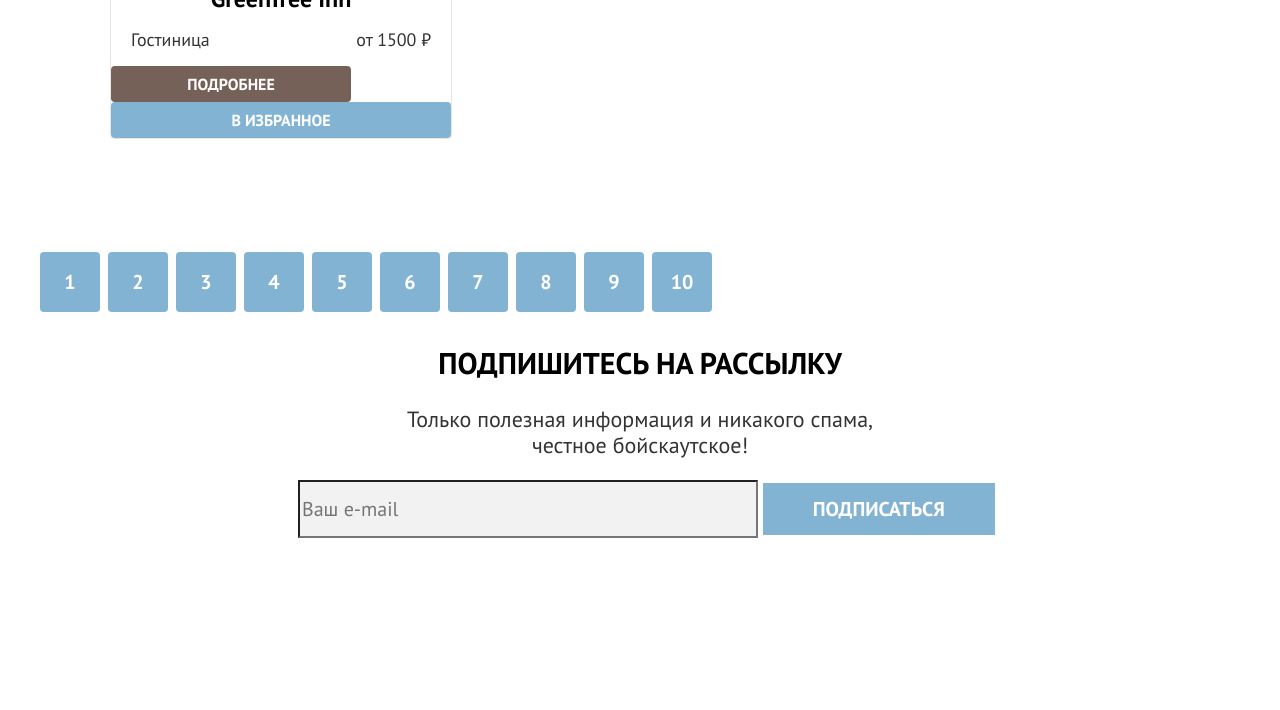
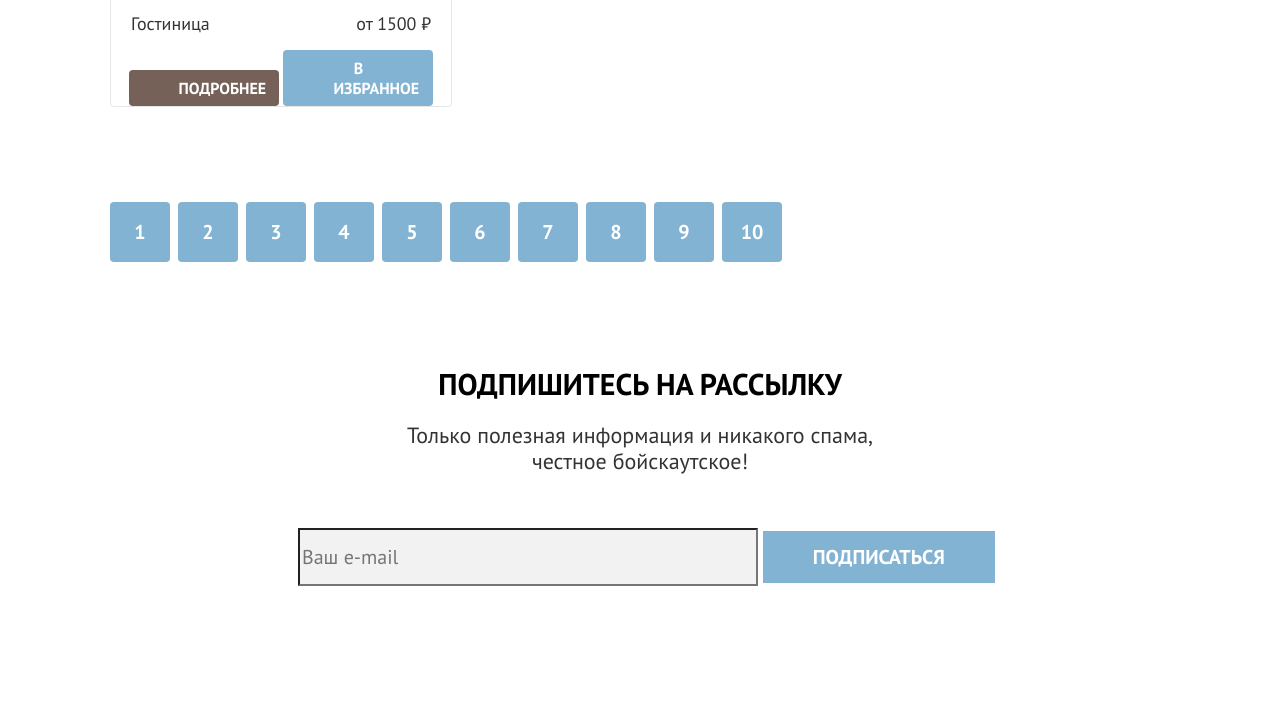
Before and after one commit to htmlacademy-htmlcss/2121259-sedona-35, a plain HTML site: page catalog.html in a window 1280 px wide. Shown: the part 1280-1990 px from the top of the page. Drawn offline with Linux system fonts and the light colour scheme.

Commit message:
Дорабатывает макет главной страницы и старницы каиалога

```diff
--- a/styles/styles.css
+++ b/styles/styles.css
@@ -282,12 +282,18 @@ body {
   font-size: 30px;
   line-height: 36px;
   text-transform: uppercase;
+  margin: 0;
+  margin-bottom: 20px;
+  padding: 0;
 }
 
 .subscription-catalog p {
   color: #333333;
   font-size: 22px;
   line-height: 26px;
+  margin: 0;
+  margin-bottom: 54px;
+  padding: 0;
 }
 
 .appartament-card {
@@ -305,7 +311,7 @@ body {
   color: #ffffff;
   border-radius: 4px;
   padding: 8px 50px;
-  width: 140px;
+  width: 50px;
 }
 
 .appartament-card:nth-child(3n) {
@@ -316,6 +322,7 @@ body {
   background-color: #82b3d3;
   border-radius: 4px;
   padding: 8px 50px;
+  width: 50px;
 }
 
 .appartament-card-image {
@@ -327,9 +334,9 @@ body {
 .pagination {
   background: #ffffff;
   display: flex;
-  flex-direction: row;
   padding: 0px;
-  width: 1060px;
+  margin: 0;
+  margin-left: 70px;
   list-style: none;
 }
 
@@ -388,6 +395,7 @@ body {
   text-decoration: none;
   border: none;
   text-align: center;
+  display: inline-block;
 }
 
 .button-filter {
@@ -529,6 +537,7 @@ li img {
   padding: 0;
   margin: 0;
   list-style: none;
+  width: 350px;
 }
 
 .footer-social-item {
@@ -565,10 +574,6 @@ li img {
   margin-right: 8px;
 }
 
-.button {
-  display: block;
-}
-
 .appartament-card-link {
   text-decoration: none;
 }
@@ -602,3 +607,7 @@ li img {
   margin: 0;
   padding: 0;
 }
+
+.subscription-catalog-container {
+  padding-top: 96px;
+}
```
Also changed, not shown: index.html (+1 -1 lines).
